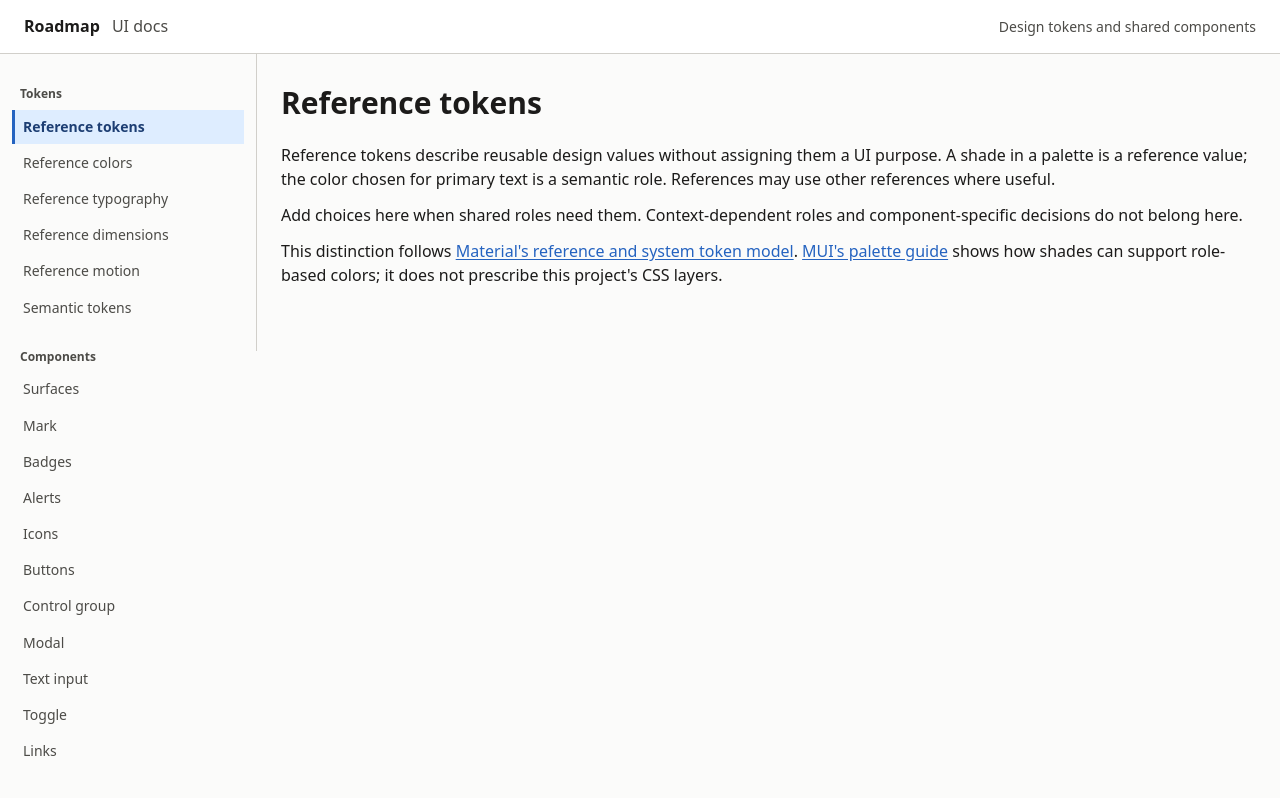
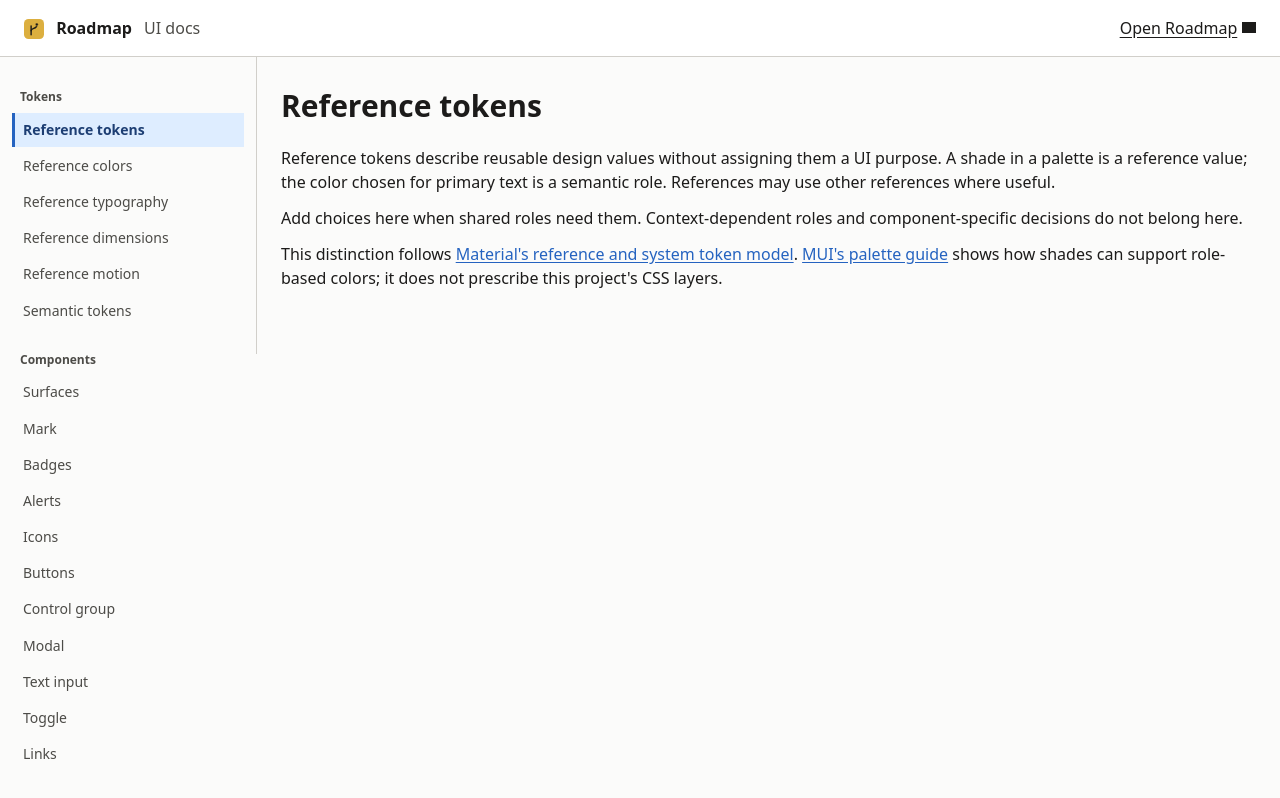
Before and after one commit to asmundwien/roadmap, an Astro site in the folder apps/docs/: page / in a window 1280 px wide. Built offline with nearby package versions, Linux system fonts and the light colour scheme; Astro itself is replaced by a stand-in of ours; grey boxes are pictures that could not be loaded.

Commit message:
Add reusable docs navbar with Roadmap branding and app link

```diff
--- /dev/null
+++ b/apps/docs/src/components/navbar/navbar.module.css
@@ -0,0 +1,41 @@
+.navbar {
+  display: flex;
+  flex-wrap: wrap;
+  align-items: baseline;
+  justify-content: space-between;
+  min-width: 0;
+  gap: var(--sys-space-sm) var(--sys-space-xl);
+  padding: var(--sys-space-lg) var(--sys-space-xl);
+  border-block-end: var(--sys-border-width-thin) solid var(--sys-color-outline-variant);
+  background: var(--sys-color-surface-container-lowest);
+}
+
+.brand {
+  min-width: 0;
+  color: var(--sys-color-on-surface);
+  font-size: var(--sys-typescale-heading-size);
+  font-weight: var(--sys-font-weight-bold);
+  line-height: var(--sys-typescale-heading-line-height);
+  text-decoration: none;
+  overflow-wrap: anywhere;
+}
+
+.brand:focus-visible {
+  outline: var(--sys-border-width-thick) solid var(--sys-color-primary);
+  outline-offset: var(--sys-space-2xs);
+}
+
+.brandDetail {
+  margin-inline-start: var(--sys-space-sm);
+  color: var(--sys-color-on-surface-variant);
+  font-weight: var(--sys-font-weight-regular);
+}
+
+.description {
+  min-width: 0;
+  margin: 0;
+  color: var(--sys-color-on-surface-variant);
+  font-size: var(--sys-typescale-body-sm-size);
+  line-height: var(--sys-typescale-body-sm-line-height);
+  overflow-wrap: anywhere;
+}
--- /dev/null
+++ b/apps/docs/src/components/navbar/navbar.tsx
@@ -0,0 +1,30 @@
+import cn from 'classnames'
+import classNames from 'classnames/bind'
+import type { AnchorHTMLAttributes, HTMLAttributes } from 'react'
+import styles from './navbar.module.css'
+
+const cx = classNames.bind(styles)
+
+/**
+ * Renders a top-level header with wrapping, spaced content and a bottom border.
+ * Compose its children freely; content, destinations, and navigation state belong to the caller.
+ * Requires the shared UI token stylesheet. No hydration or provider is needed.
+ */
+export function Navbar({ className, ...props }: HTMLAttributes<HTMLElement>) {
+  return <header className={cn(cx('navbar'), className)} {...props} />
+}
+
+/** Renders the primary brand link, optionally containing a NavbarBrandDetail. */
+export function NavbarBrand({ className, ...props }: AnchorHTMLAttributes<HTMLAnchorElement>) {
+  return <a className={cn(cx('brand'), className)} {...props} />
+}
+
+/** Renders muted secondary text alongside the brand without introducing a heading. */
+export function NavbarBrandDetail({ className, ...props }: HTMLAttributes<HTMLSpanElement>) {
+  return <span className={cn(cx('brandDetail'), className)} {...props} />
+}
+
+/** Renders supporting text, wrapping onto another row when space is limited. */
+export function NavbarDescription({ className, ...props }: HTMLAttributes<HTMLParagraphElement>) {
+  return <p className={cn(cx('description'), className)} {...props} />
+}
--- a/apps/docs/src/layouts/docs.astro
+++ b/apps/docs/src/layouts/docs.astro
@@ -1,6 +1,8 @@
 ---
 import '@roadmap/ui/index.css'
+import { Link } from '@roadmap/ui/link'
 import { Page } from '@roadmap/ui/page'
+import { Navbar, NavbarBrand, NavbarBrandDetail } from '@/components/navbar/navbar'
 import document from './document.module.css'
 import styles from './shell.module.css'
 
@@ -40,6 +42,7 @@ const navigation = {
   <head>
     <meta charset="UTF-8">
     <meta name="viewport" content="width=device-width, initial-scale=1.0">
+    <link rel="icon" type="image/svg+xml" href="/favicon.svg">
     <meta
       name="description"
       content="Roadmap UI components, design tokens, and interactive examples."
@@ -48,10 +51,13 @@ const navigation = {
   </head>
   <body class:list={[document.body, styles.shell]}>
     <a class={styles.skipLink} href="#content">Skip to content</a>
-    <header class={styles.header}>
-      <a class={styles.brand} href="/">Roadmap <span class={styles.brandDetail}>UI docs</span></a>
-      <p class={styles.headerDescription}>Design tokens and shared components</p>
-    </header>
+    <Navbar>
+      <NavbarBrand href="/">
+        <img class={styles.brandIcon} src="/favicon.svg" alt="" width="20" height="20">
+        Roadmap <NavbarBrandDetail>UI docs</NavbarBrandDetail>
+      </NavbarBrand>
+      <Link href="http://localhost:5173" external>Open Roadmap</Link>
+    </Navbar>
     <div class={styles.layout}>
       <nav class={styles.navigation} aria-label="Documentation">
         {Object.entries(navigation).map(([group, links]) => (
--- a/apps/docs/src/layouts/shell.module.css
+++ b/apps/docs/src/layouts/shell.module.css
@@ -1,5 +1,10 @@
 .shell {
   min-height: 100dvh;
+}
+
+.brandIcon {
+  margin-inline-end: var(--sys-space-sm);
+  vertical-align: text-bottom;
 }
 
 .skipLink {
@@ -16,38 +21,6 @@
 
 .skipLink:focus {
   transform: none;
-}
-
-.header {
-  display: flex;
-  flex-wrap: wrap;
-  align-items: baseline;
-  justify-content: space-between;
-  gap: var(--sys-space-sm) var(--sys-space-xl);
-  padding: var(--sys-space-lg) var(--sys-space-xl);
-  border-block-end: var(--sys-border-width-thin) solid var(--sys-color-outline-variant);
-  background: var(--sys-color-surface-container-lowest);
-}
-
-.brand {
-  color: var(--sys-color-on-surface);
-  font-size: var(--sys-typescale-heading-size);
-  font-weight: var(--sys-font-weight-bold);
-  line-height: var(--sys-typescale-heading-line-height);
-  text-decoration: none;
-}
-
-.brandDetail {
-  margin-inline-start: var(--sys-space-sm);
-  color: var(--sys-color-on-surface-variant);
-  font-weight: var(--sys-font-weight-regular);
-}
-
-.headerDescription {
-  margin: 0;
-  color: var(--sys-color-on-surface-variant);
-  font-size: var(--sys-typescale-body-sm-size);
-  line-height: var(--sys-typescale-body-sm-line-height);
 }
 
 .layout {
@@ -108,7 +81,6 @@
 }
 
 .navigationLink:focus-visible,
-.brand:focus-visible,
 .skipLink:focus-visible {
   outline: var(--sys-border-width-thick) solid var(--sys-color-primary);
   outline-offset: var(--sys-space-2xs);
```
Also changed, not shown: apps/docs/public/favicon.svg (added).
